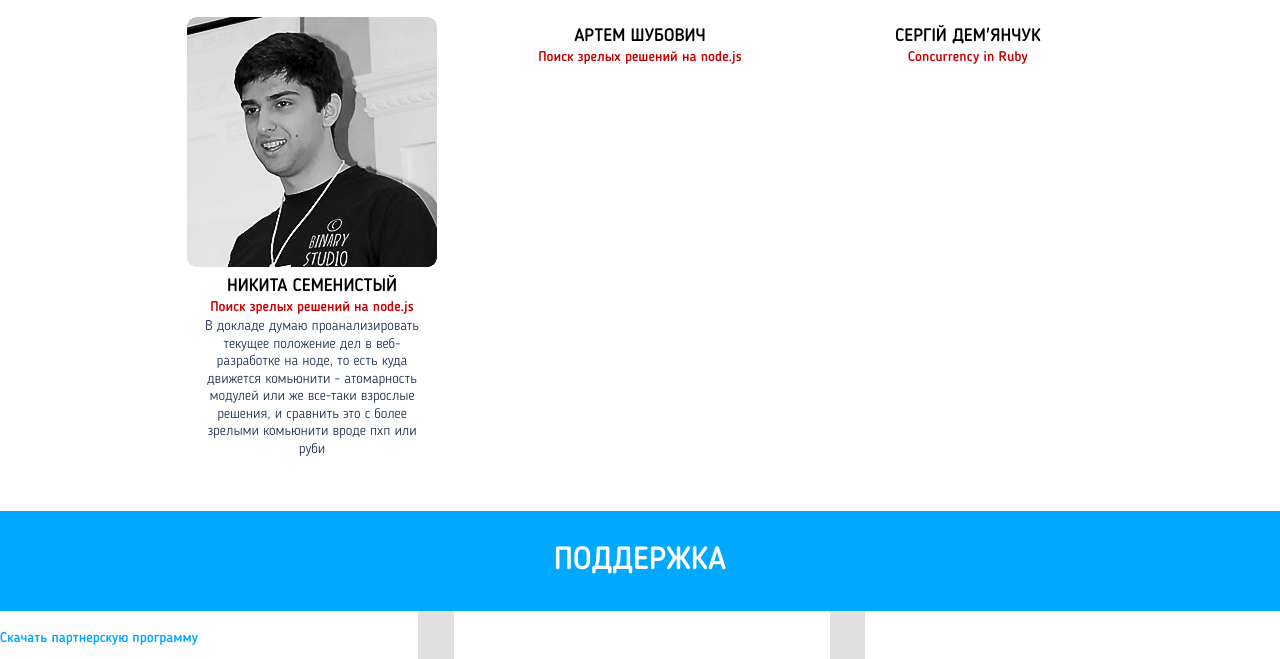
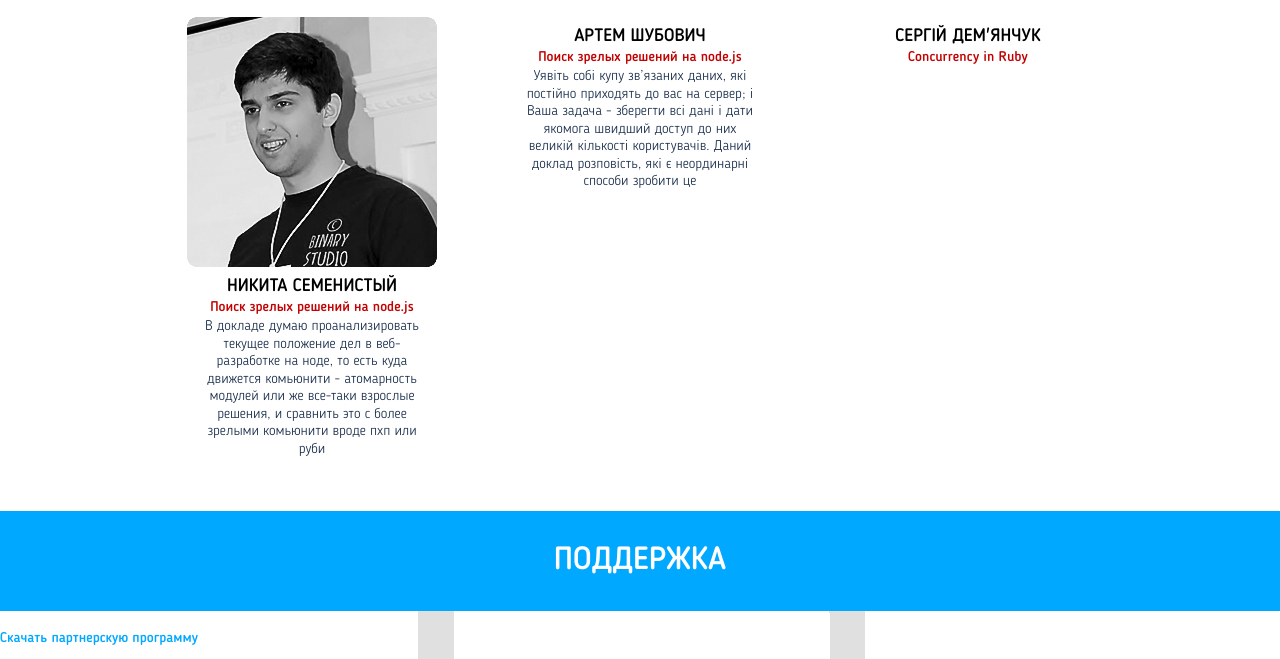
Before and after one commit to artyomtrityak/webukovel, a website: page index.html in a window 1280 px wide. Shown: the part 2784-3443 px from the top of the page. Drawn offline with Linux system fonts and the light colour scheme; some packages are replaced by stand-ins of ours.

Commit message:
fixes to start

```diff
--- a/index.html
+++ b/index.html
@@ -213,7 +213,7 @@
             <figcaption>
               <h3>Артем Шубович</h3>
               <strong>Поиск зрелых решений на node.js</strong>
-              <p></p>
+              <p>Уявіть собі купу зв’язаних даних, які постійно приходять до вас на сервер; і Ваша задача - зберегти всі дані і дати якомога швидший доступ до них великій кількості користувачів. Даний доклад розповість, які є неординарні способи зробити це</p>
             </figcaption>
           </figure>
 
```
